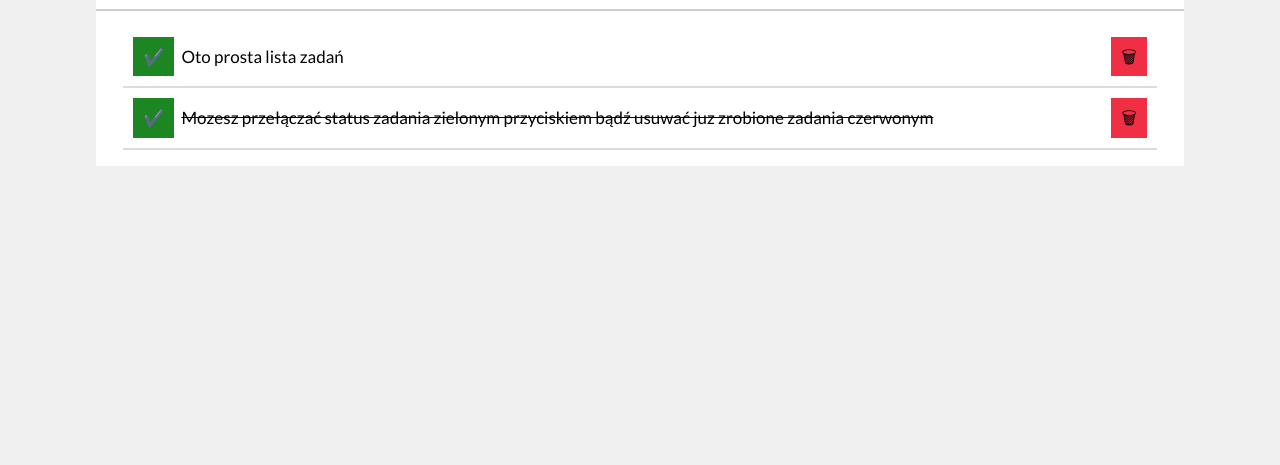
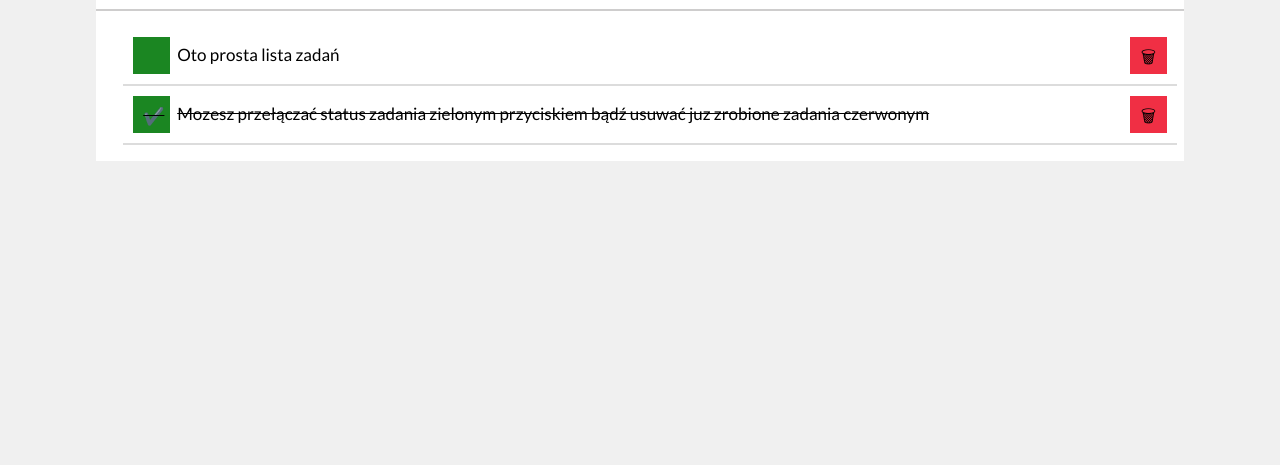
Before and after one commit to pawelmroczek/ToDoList, a plain HTML site: page index.html in a window 1280 px wide. Shown: the part 335-800 px from the top of the page. Drawn offline with nearby package versions, Linux system fonts and the light colour scheme.

Commit message:
css changed added

```diff
--- a/script.js
+++ b/script.js
@@ -31,9 +31,12 @@
       document.querySelector(
         ".js-list"
       ).innerHTML += `<li class=" taskList__listIteam ${task.done ? " done" : ""}">
-      <span><button class="js-toggleStatus taskList__toggleButton">✔️</button>${
+      <button class="js-toggleStatus taskList__toggleButton">${task.done ? " ✔️" : ""}</button>
+      <div class="taskList__taskContent">
+      ${
         task.content
-      }</span>
+      }
+      </div>
       <span>
        <button class="js-deleteButton taskList__removeButton">🗑</button>
        </span>
@@ -71,6 +74,7 @@
 
     taskForm.addEventListener("submit", (event) => {
       event.preventDefault();
+      document.querySelector(".js-TaskInput").focus();
 
       const TaskInput = document.querySelector(".js-TaskInput").value.trim();
       if (TaskInput === "") {
--- a/taskList.css
+++ b/taskList.css
@@ -31,8 +31,16 @@
     padding: 10px;
     font-size: 17px;
     display: flex;
+    width: 100%;
     justify-content: space-between;
+    align-items: center;
 }
+
+.taskList__taskContent{
+    text-align: left;
+    flex-grow: 1;
+}
+
 
 .taskList__toggleButton{
     background-color: rgb(27, 134, 34);
@@ -40,6 +48,8 @@
     padding: 10px;
     font-size: 17px;
     margin-right: 7px;
+    width: 37px;
+    height: 37px;
 }
 
 
@@ -47,5 +57,7 @@
     background-color: rgb(240, 47, 68);
     padding: 10px;
     border: none;
+    width: 37px;
+    height: 37px;
 
 }
```
